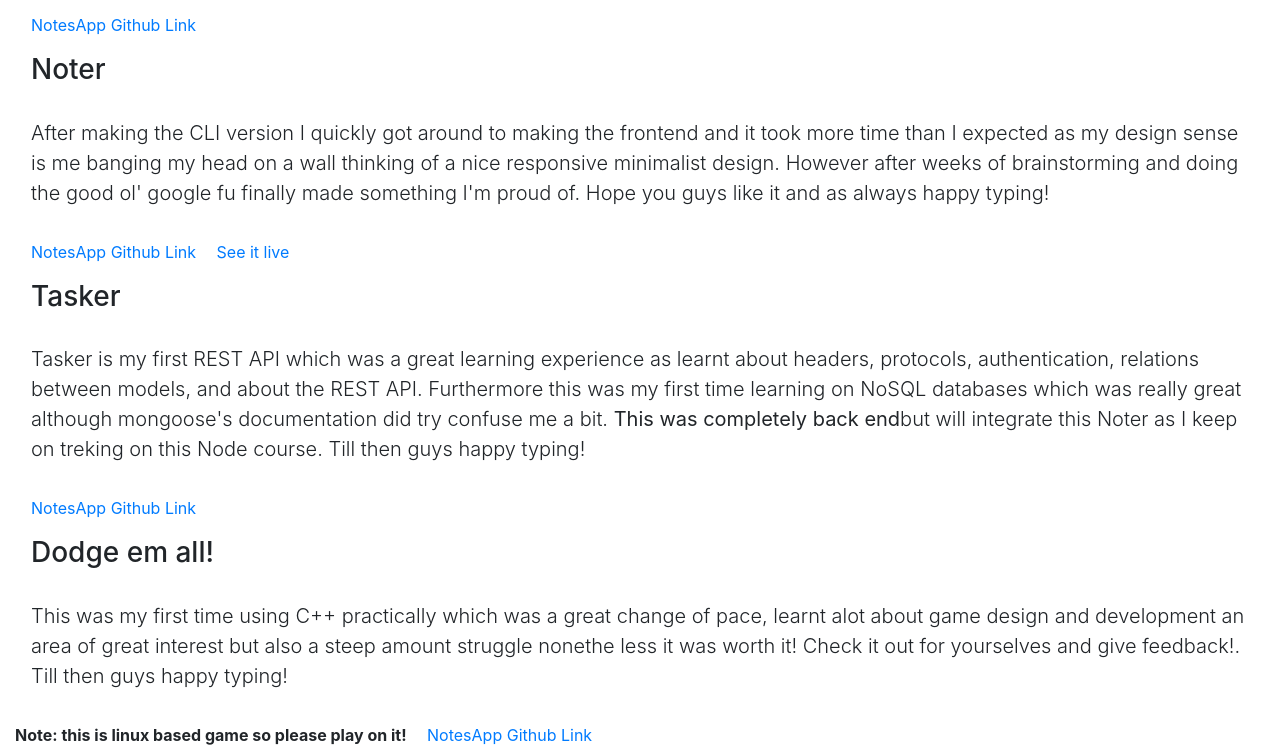
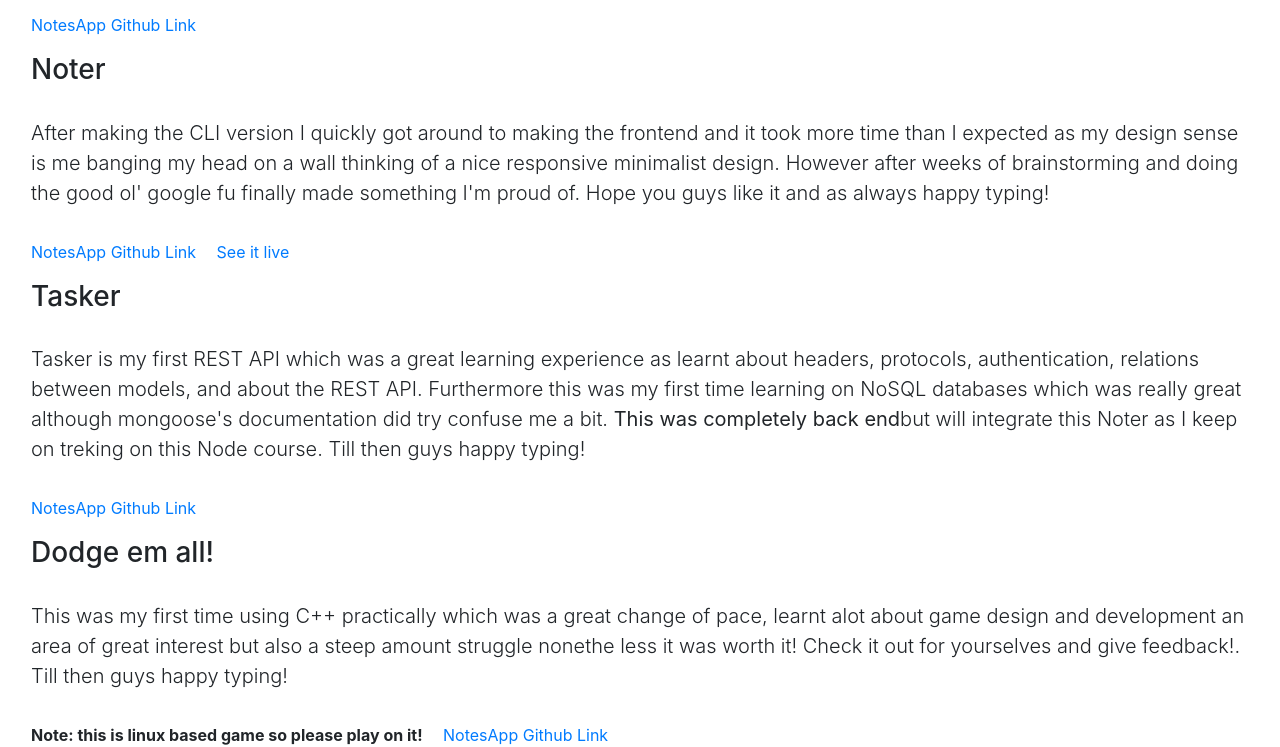
Before and after one commit to fear-the-reaper/fear-the-reaper.github.io, a plain HTML site: page index.html in a window 1280 px wide. Shown: the part 3791-4538 px from the top of the page. Drawn offline with nearby package versions, Linux system fonts and the light colour scheme; a web font is replaced by a local one.

Commit message:
Fixing alignment

```diff
--- a/index.html
+++ b/index.html
@@ -236,7 +236,7 @@
 	<p class="lead p-3">
 		This was my first time using C++ practically which was a great change of pace, learnt alot about game design and development an area of great interest but also a steep amount struggle nonethe less it was worth it! Check it out for yourselves and give feedback!. Till then guys happy typing!
 	</p>
-	<strong>Note: this is linux based game so please play on it!</strong>
+	<strong class="ml-3">Note: this is linux based game so please play on it!</strong>
 	<a href="https://github.com/fear-the-reaper/noteApp" class="ml-3">NotesApp Github Link</a>
 </div>
 <!-- Footer -->
```
